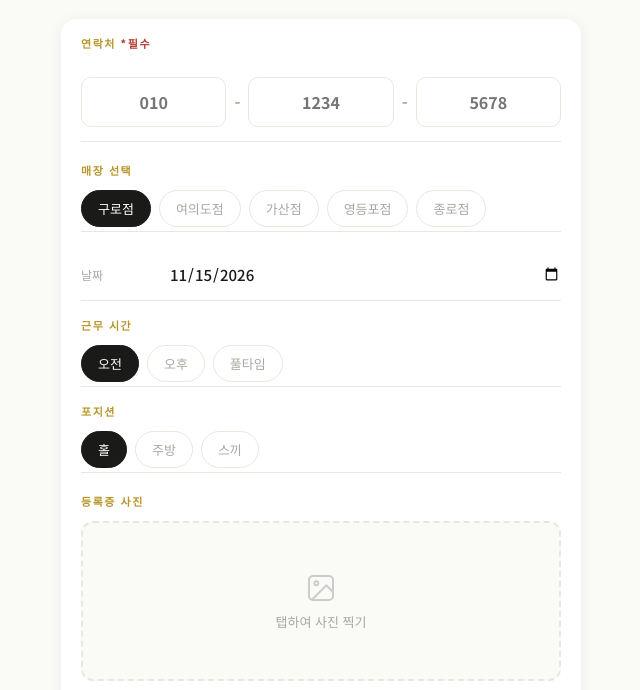
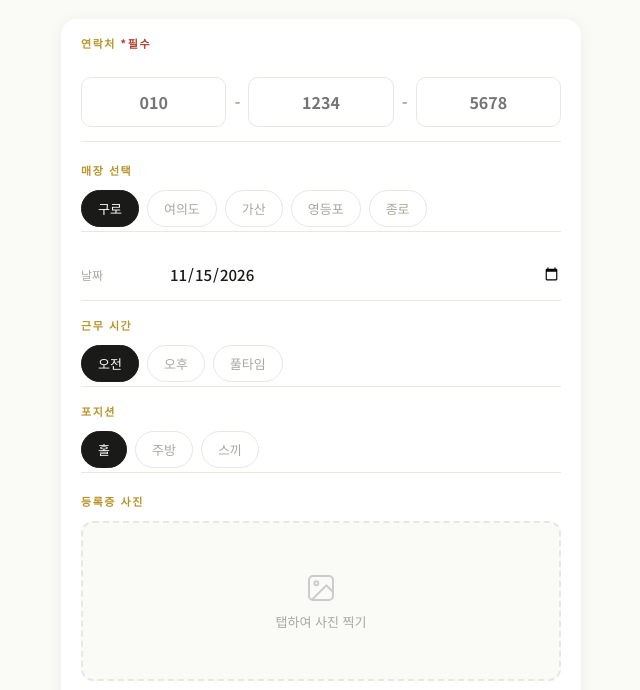
Before and after one commit to houseck-rgb/staff-portal2, a plain HTML site: page index.html in a window 1280 px wide. Shown: the part 110-800 px from the top of the page, without its empty margins (319-959 px from the left). Drawn offline with Linux system fonts and the light colour scheme.

Commit message:
Update store buttons with new names

```diff
--- a/index.html
+++ b/index.html
@@ -87,11 +87,11 @@ input[type=date].inp{color:var(--ink);}
   <div class="section">
     <div class="section-title">매장 선택</div>
     <div class="chips" id="g_store">
-      <button class="chip active" data-val="구로점"   onclick="pick('g_store',this)">구로점</button>
-      <button class="chip"        data-val="여의도점" onclick="pick('g_store',this)">여의도점</button>
-      <button class="chip"        data-val="가산점"   onclick="pick('g_store',this)">가산점</button>
-      <button class="chip"        data-val="영등포점" onclick="pick('g_store',this)">영등포점</button>
-      <button class="chip"        data-val="종로점"   onclick="pick('g_store',this)">종로점</button>
+      <button class="chip active" data-val="구로"   onclick="pick('g_store',this)">구로</button>
+      <button class="chip"        data-val="여의도" onclick="pick('g_store',this)">여의도</button>
+      <button class="chip"        data-val="가산"   onclick="pick('g_store',this)">가산</button>
+      <button class="chip"        data-val="영등포" onclick="pick('g_store',this)">영등포</button>
+      <button class="chip"        data-val="종로"   onclick="pick('g_store',this)">종로</button>
     </div>
   </div>
 
```
